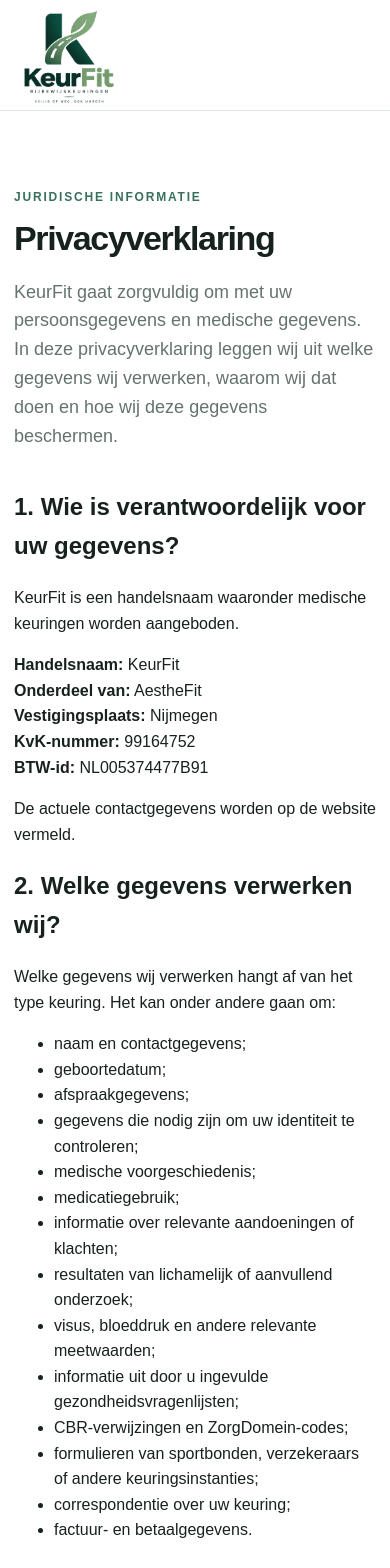
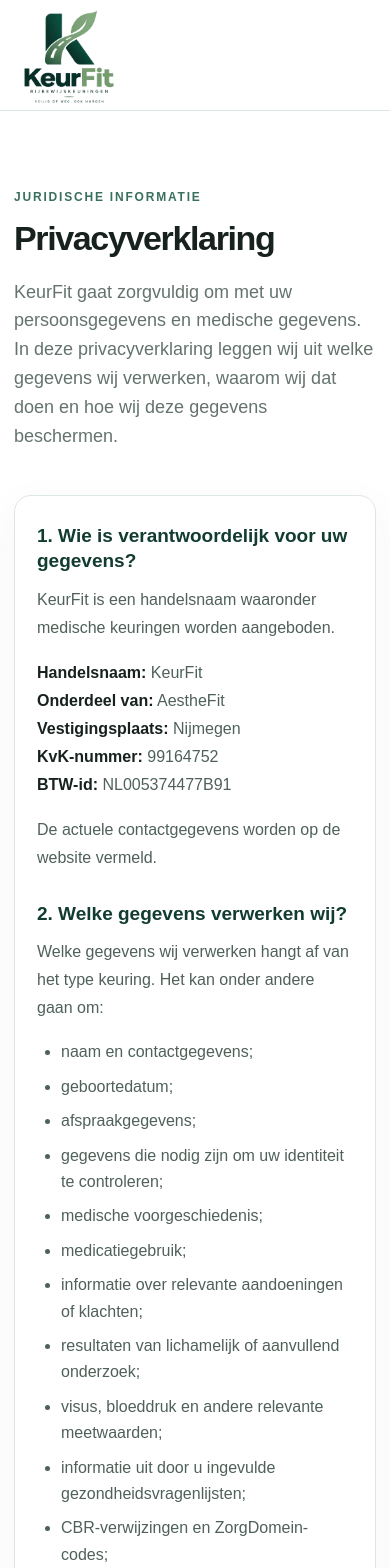
Before and after one commit to AestheFitNL/KeurFit, a Next.js app: page /privacy in a window 390 px wide. Shown: the top 1568 px of the page. Built offline with nearby package versions, Linux system fonts and the light colour scheme.

Commit message:
Add styles for legal pages and content

```diff
--- a/app/globals.css
+++ b/app/globals.css
@@ -1185,3 +1185,99 @@
     text-align: center;
   }
 }
+
+/* =========================================
+   JURIDISCHE PAGINA'S
+   ========================================= */
+
+.legalPage {
+  max-width: 920px;
+}
+
+.legalPage > .intro {
+  max-width: 780px;
+  margin-bottom: 45px;
+}
+
+.legalContent {
+  background: #ffffff;
+  border: 1px solid var(--border);
+  border-radius: 22px;
+  padding: 45px 50px;
+  box-shadow: 0 12px 40px rgba(18, 60, 49, 0.05);
+}
+
+.legalContent h2 {
+  color: var(--green);
+  font-size: 22px;
+  line-height: 1.3;
+  margin: 38px 0 12px;
+}
+
+.legalContent h2:first-child {
+  margin-top: 0;
+}
+
+.legalContent p {
+  color: #4f6159;
+  margin: 0 0 17px;
+  line-height: 1.75;
+}
+
+.legalContent ul,
+.legalContent ol {
+  color: #4f6159;
+  padding-left: 24px;
+  margin: 5px 0 24px;
+}
+
+.legalContent li {
+  margin-bottom: 8px;
+  line-height: 1.65;
+}
+
+.legalContent strong {
+  color: var(--text);
+}
+
+.legalContent a {
+  color: var(--green);
+  font-weight: 700;
+  text-decoration: underline;
+  text-underline-offset: 3px;
+}
+
+.legalContent .notice {
+  margin: 22px 0;
+  background: var(--green-soft);
+  border-color: #c8dbcf;
+}
+
+.legalDate {
+  margin-top: 45px !important;
+  padding-top: 20px;
+  border-top: 1px solid var(--border);
+  font-size: 14px;
+}
+
+.footer a {
+  display: block;
+  margin-top: 8px;
+  text-decoration: none;
+}
+
+.footer a:hover {
+  text-decoration: underline;
+}
+
+@media (max-width: 700px) {
+  .legalContent {
+    padding: 28px 22px;
+    border-radius: 17px;
+  }
+
+  .legalContent h2 {
+    font-size: 19px;
+    margin-top: 30px;
+  }
+}
```
